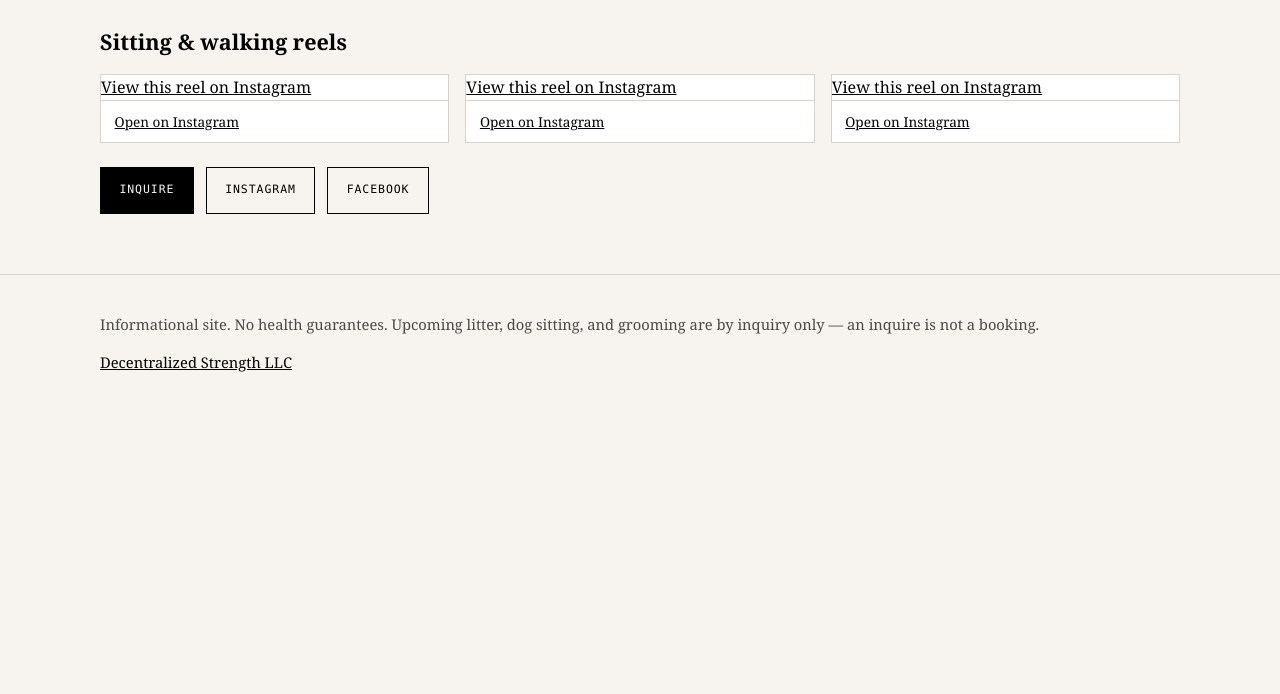
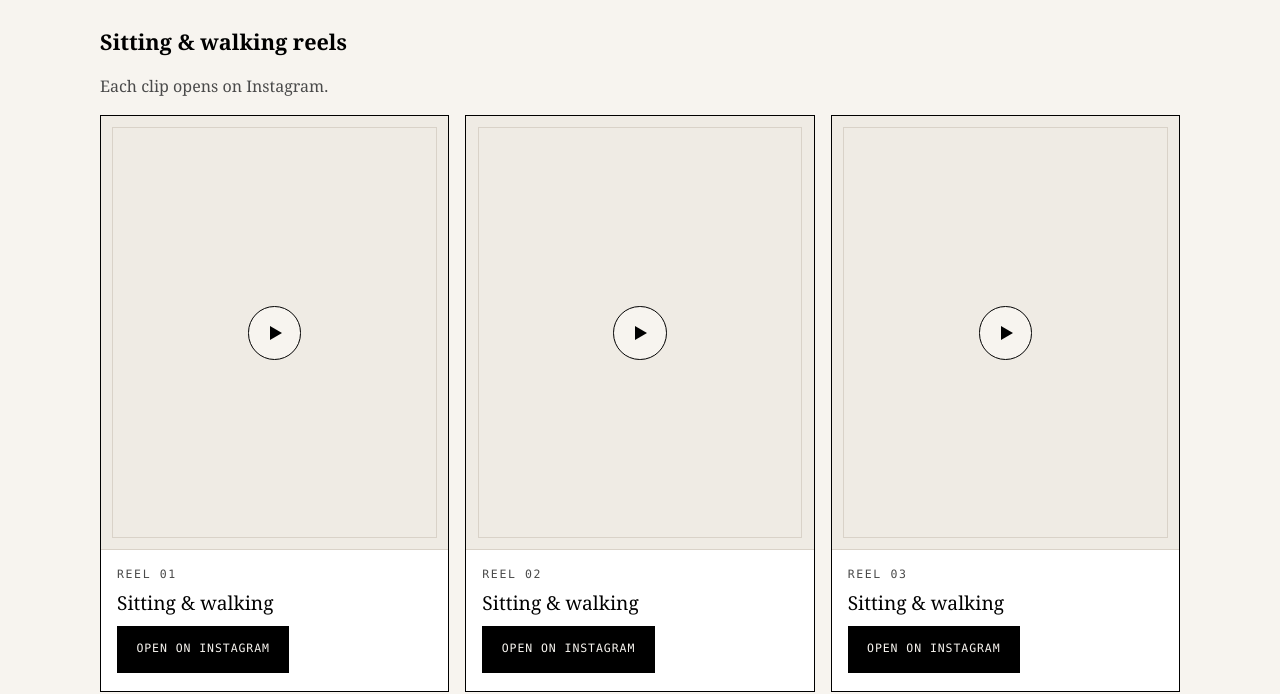
Before and after one commit to ollieadam/charlestonpugs, a plain HTML site: page sitting.html in a window 1280 px wide. Shown: the part 278-972 px from the top of the page. Before the commit the page ends 800 px from the top, so only its background shows below. Drawn offline with Linux system fonts and the light colour scheme; a script that the page names is missing.

Commit message:
Sitting/grooming: Instagram poster cards (no embeds) (#2)
Replace broken Instagram embeds with cream poster cards that open the existing reel permalinks. No embed.js / CDN iframes. Litter pairing styles unchanged.

```diff
--- a/sitting.html
+++ b/sitting.html
@@ -43,34 +43,32 @@
   <p>In-care sitting and walks for dogs we take on. Capacity is limited. Ask about dates and fit; we confirm both before accepting. Rates and full terms stay off this page for now. An inquire is not a booking.</p>
 
   <h2>Sitting &amp; walking reels</h2>
-    <div class="reel-grid three">
-<div class="reel-frame">
-  <blockquote class="instagram-media"
-    data-instgrm-permalink="https://www.instagram.com/reel/DLcbSweuZtC/"
-    data-instgrm-version="14"
-    style="background:#FFF;border:0;border-radius:12px;margin:0 auto;max-width:540px;min-width:280px;padding:0;width:100%;">
-    <a href="https://www.instagram.com/reel/DLcbSweuZtC/" target="_blank" rel="noopener">View this reel on Instagram</a>
-  </blockquote>
-  <p class="reel-fallback"><a href="https://www.instagram.com/reel/DLcbSweuZtC/" target="_blank" rel="noopener">Open on Instagram</a></p>
-</div>
-<div class="reel-frame">
-  <blockquote class="instagram-media"
-    data-instgrm-permalink="https://www.instagram.com/reel/DRr4S73CrUt/"
-    data-instgrm-version="14"
-    style="background:#FFF;border:0;border-radius:12px;margin:0 auto;max-width:540px;min-width:280px;padding:0;width:100%;">
-    <a href="https://www.instagram.com/reel/DRr4S73CrUt/" target="_blank" rel="noopener">View this reel on Instagram</a>
-  </blockquote>
-  <p class="reel-fallback"><a href="https://www.instagram.com/reel/DRr4S73CrUt/" target="_blank" rel="noopener">Open on Instagram</a></p>
-</div>
-<div class="reel-frame">
-  <blockquote class="instagram-media"
-    data-instgrm-permalink="https://www.instagram.com/reel/DMVQ9W8OCCX/"
-    data-instgrm-version="14"
-    style="background:#FFF;border:0;border-radius:12px;margin:0 auto;max-width:540px;min-width:280px;padding:0;width:100%;">
-    <a href="https://www.instagram.com/reel/DMVQ9W8OCCX/" target="_blank" rel="noopener">View this reel on Instagram</a>
-  </blockquote>
-  <p class="reel-fallback"><a href="https://www.instagram.com/reel/DMVQ9W8OCCX/" target="_blank" rel="noopener">Open on Instagram</a></p>
-</div>
+  <p class="muted">Each clip opens on Instagram.</p>
+  <div class="reel-grid three">
+    <a class="reel-card" href="https://www.instagram.com/reel/DLcbSweuZtC/" target="_blank" rel="noopener">
+      <span class="reel-poster" aria-hidden="true"><span class="reel-play"></span></span>
+      <span class="reel-body">
+        <span class="kicker">Reel 01</span>
+        <span class="reel-title">Sitting &amp; walking</span>
+        <span class="btn btn-fill">Open on Instagram</span>
+      </span>
+    </a>
+    <a class="reel-card" href="https://www.instagram.com/reel/DRr4S73CrUt/" target="_blank" rel="noopener">
+      <span class="reel-poster" aria-hidden="true"><span class="reel-play"></span></span>
+      <span class="reel-body">
+        <span class="kicker">Reel 02</span>
+        <span class="reel-title">Sitting &amp; walking</span>
+        <span class="btn btn-fill">Open on Instagram</span>
+      </span>
+    </a>
+    <a class="reel-card" href="https://www.instagram.com/reel/DMVQ9W8OCCX/" target="_blank" rel="noopener">
+      <span class="reel-poster" aria-hidden="true"><span class="reel-play"></span></span>
+      <span class="reel-body">
+        <span class="kicker">Reel 03</span>
+        <span class="reel-title">Sitting &amp; walking</span>
+        <span class="btn btn-fill">Open on Instagram</span>
+      </span>
+    </a>
   </div>
 
   <div class="btn-row">
@@ -84,6 +82,5 @@
   <p>Informational site. No health guarantees. Upcoming litter, dog sitting, and grooming are by inquiry only — an inquire is not a booking.</p>
   <p class="whisper"><a href="https://decentralizedstrength.com">Decentralized Strength LLC</a></p>
 </div></footer>
-<script async src="https://www.instagram.com/embed.js"></script>
 </body>
 </html>
--- a/styles.css
+++ b/styles.css
@@ -81,11 +81,18 @@ ul.clean li{margin:.4rem 0}
 .reel-grid.three{grid-template-columns:repeat(3,1fr)}
 @media(max-width:900px){.reel-grid.three{grid-template-columns:1fr}}
 
-.reel-frame{background:#fff;border:1px solid var(--line,#d9d2c8);overflow:hidden}
-.reel-frame iframe{display:block;width:100%;height:720px;border:0;background:#fafafa}
-.reel-fallback{margin:0;padding:.6rem .85rem;font-size:.85rem;border-top:1px solid var(--line,#d9d2c8)}
-.reel-fallback a{color:inherit}
-@media(max-width:820px){.reel-frame iframe{height:640px}}
+.reel-card{display:flex;flex-direction:column;border:1px solid var(--ink);background:#fff;color:inherit;text-decoration:none;min-width:0}
+.reel-card:focus-visible{outline:2px solid var(--ink);outline-offset:3px}
+.reel-poster{position:relative;display:flex;align-items:center;justify-content:center;aspect-ratio:4/5;background:var(--wash);border-bottom:1px solid var(--line);overflow:hidden}
+.reel-poster::before{content:"";position:absolute;inset:.7rem;border:1px solid var(--line);z-index:1;pointer-events:none}
+.reel-poster img{position:absolute;inset:0;width:100%;height:100%;object-fit:cover}
+.reel-play{position:relative;z-index:2;width:3.35rem;height:3.35rem;border-radius:50%;border:1px solid var(--ink);background:var(--cream);display:grid;place-items:center}
+.reel-play::before{content:"";width:0;height:0;margin-left:3px;border-style:solid;border-width:7px 0 7px 12px;border-color:transparent transparent transparent var(--ink)}
+.reel-card:hover .reel-play,.reel-card:focus-visible .reel-play{background:var(--ink)}
+.reel-card:hover .reel-play::before,.reel-card:focus-visible .reel-play::before{border-color:transparent transparent transparent var(--cream)}
+.reel-body{display:flex;flex-direction:column;align-items:flex-start;gap:.4rem;padding:1rem 1rem 1.15rem}
+.reel-title{font-size:1.2rem;line-height:1.2}
+.reel-body .btn{margin-top:.35rem}
 
 .still-grid{display:grid;grid-template-columns:1fr 1fr;gap:1rem;margin:1rem 0 1.5rem}
 .still-grid .photo{margin:0}
```
Also changed, not shown: grooming.html (+25 -21 lines).
